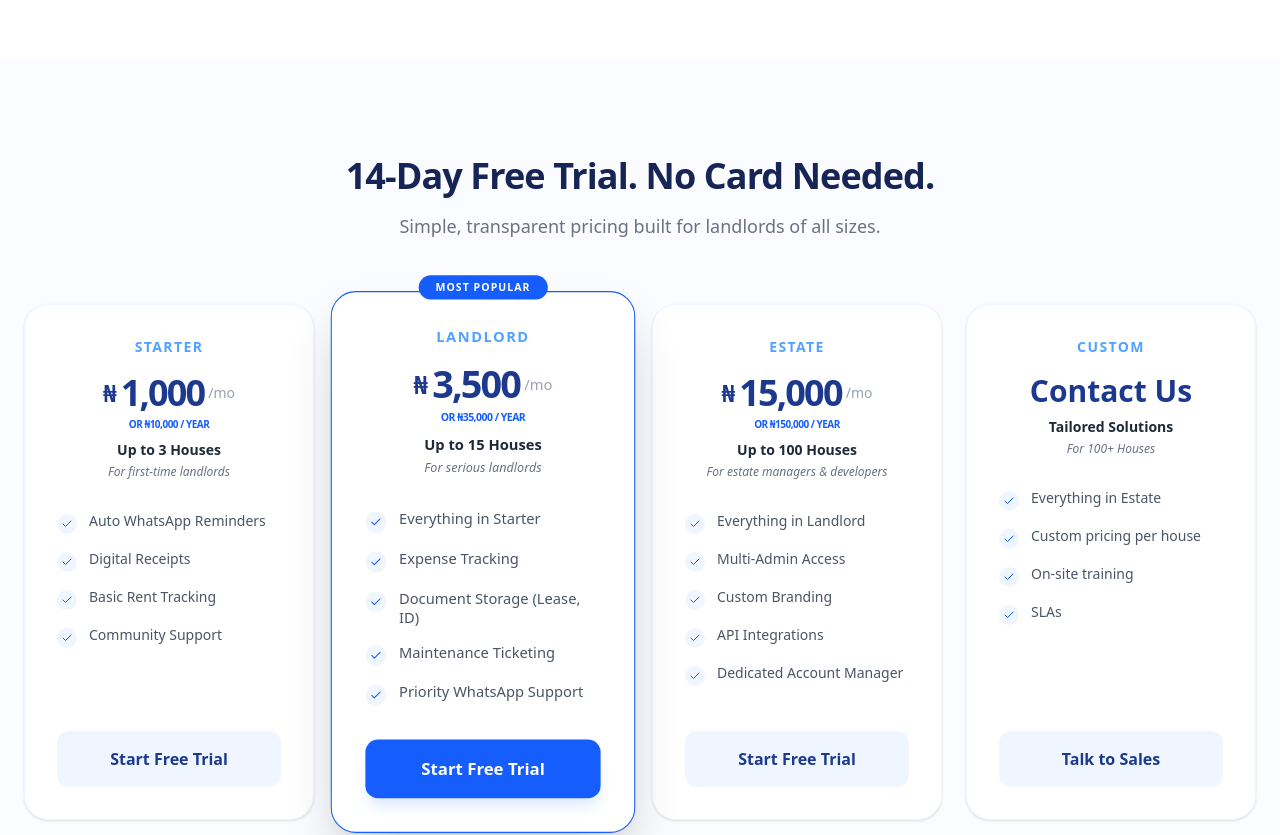
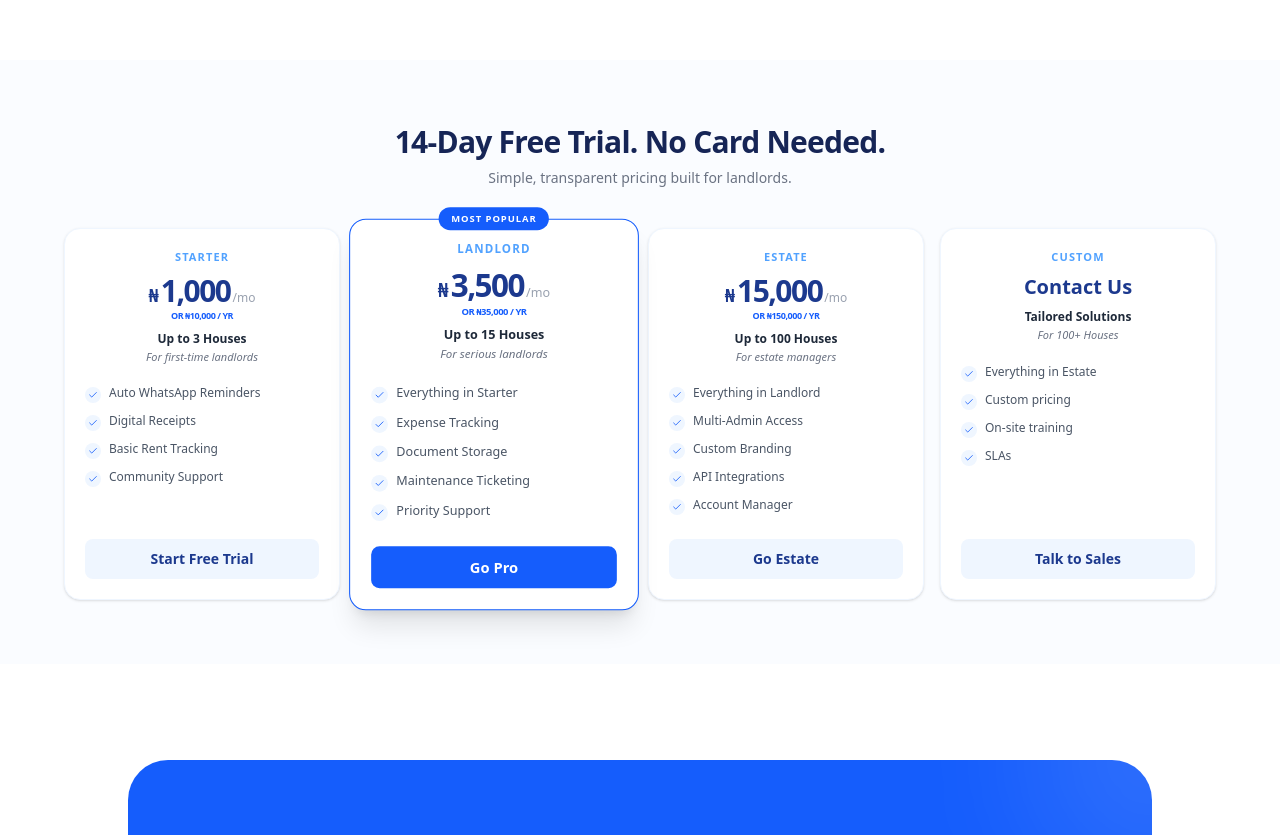
Before and after one commit to mac-101/Payhaus, a React (Vite) app: page /landing in a window 1280 px wide. Shown: the part 2660-3495 px from the top of the page. Built offline with nearby package versions, Linux system fonts and the light colour scheme; no server answers.

Commit message:
finished most of it remaining real transaction

```diff
--- a/src/Pages/Tenant.jsx
+++ b/src/Pages/Tenant.jsx
@@ -307,143 +307,134 @@ const HowItWorks = () => {
 };
 
 
+import { Link } from 'react-router-dom';
+
 const Pricing = () => {
   const plans = [
     {
+      id: 'starter',
       name: 'STARTER',
       price: '1,000',
       yearlyPrice: '10,000',
       description: 'For first-time landlords',
       period: 'Up to 3 Houses',
-      features: [
-        'Auto WhatsApp Reminders',
-        'Digital Receipts',
-        'Basic Rent Tracking',
-        'Community Support'
-      ],
+      features: ['Auto WhatsApp Reminders', 'Digital Receipts', 'Basic Rent Tracking', 'Community Support'],
       cta: 'Start Free Trial',
+      link: '/auth', // Redirect to auth for trial
       popular: false
     },
     {
+      id: 'landlord',
       name: 'LANDLORD',
       price: '3,500',
       yearlyPrice: '35,000',
       description: 'For serious landlords',
       period: 'Up to 15 Houses',
-      features: [
-        'Everything in Starter',
-        'Expense Tracking',
-        'Document Storage (Lease, ID)',
-        'Maintenance Ticketing',
-        'Priority WhatsApp Support'
-      ],
-      cta: 'Start Free Trial',
+      features: ['Everything in Starter', 'Expense Tracking', 'Document Storage', 'Maintenance Ticketing', 'Priority Support'],
+      cta: 'Go Pro',
+      link: '/checkout?plan=landlord', // Redirect to checkout
       popular: true
     },
     {
+      id: 'estate',
       name: 'ESTATE',
       price: '15,000',
       yearlyPrice: '150,000',
-      description: 'For estate managers & developers',
+      description: 'For estate managers',
       period: 'Up to 100 Houses',
-      features: [
-        'Everything in Landlord',
-        'Multi-Admin Access',
-        'Custom Branding',
-        'API Integrations',
-        'Dedicated Account Manager'
-      ],
-      cta: 'Start Free Trial',
+      features: ['Everything in Landlord', 'Multi-Admin Access', 'Custom Branding', 'API Integrations', 'Account Manager'],
+      cta: 'Go Estate',
+      link: '/checkout?plan=estate', // Redirect to checkout
       popular: false
     },
     {
+      id: 'custom',
       name: 'CUSTOM',
       price: 'Custom',
       description: 'For 100+ Houses',
       period: 'Tailored Solutions',
-      features: [
-        'Everything in Estate',
-        'Custom pricing per house',
-        'On-site training',
-        'SLAs'
-      ],
+      features: ['Everything in Estate', 'Custom pricing', 'On-site training', 'SLAs'],
       cta: 'Talk to Sales',
+      link: '/contact', // Redirect to contact
       popular: false,
       isContact: true
     }
   ];
 
   return (
-    <section id="pricing" className="py-24 px-6 bg-blue-50/30">
-      <div className="max-w-7xl mx-auto text-center space-y-4 mb-16">
-        <h2 className="text-4xl font-bold tracking-tight text-blue-950 font-display">
+    <section id="pricing" className="py-16 px-6 bg-blue-50/30">
+      <div className="max-w-3xl mx-auto text-center mb-10">
+        <h2 className="text-3xl font-bold tracking-tight text-blue-950">
           14-Day Free Trial. No Card Needed.
         </h2>
-        <p className="text-gray-500 text-lg">Simple, transparent pricing built for landlords of all sizes.</p>
+        <p className="text-gray-500 text-sm mt-2">Simple, transparent pricing built for landlords.</p>
       </div>
 
-      <div className="max-w-[1400px] mx-auto grid md:grid-cols-2 lg:grid-cols-4 gap-6">
-        {plans.map((p, i) => (
+      <div className="max-w-6xl mx-auto grid md:grid-cols-2 lg:grid-cols-4 gap-4">
+        {plans.map((p) => (
           <div
-            key={i}
-            className={`relative p-8 bg-white rounded-3xl border transition-all duration-300 ${
-              p.popular ? 'border-blue-600 shadow-2xl scale-105 z-10' : 'border-blue-50 shadow-sm hover:shadow-md'
+            key={p.id}
+            className={`relative p-5 bg-white rounded-2xl border transition-all duration-300 ${
+              p.popular ? 'border-blue-600 shadow-xl scale-105 z-10' : 'border-blue-50 shadow-sm'
             } flex flex-col`}
           >
             {p.popular && (
-              <div className="absolute -top-4 left-1/2 -translate-x-1/2 bg-blue-600 text-white text-[10px] font-bold py-1 px-4 rounded-full uppercase tracking-widest">
+              <div className="absolute -top-3 left-1/2 -translate-x-1/2 bg-blue-600 text-white text-[9px] font-bold py-1 px-3 rounded-full uppercase tracking-widest">
                 Most Popular
               </div>
             )}
 
-            <div className="text-center mb-8">
-              <h3 className="text-sm font-bold text-blue-400 tracking-widest uppercase">{p.name}</h3>
-
-              <div className="mt-4 mb-2">
+            <div className="text-center mb-5">
+              <h3 className="text-[11px] font-bold text-blue-400 tracking-widest uppercase">{p.name}</h3>
+              <div className="my-2">
                 {p.isContact ? (
-                  <span className="text-3xl font-bold text-blue-900">Contact Us</span>
+                  <span className="text-xl font-bold text-blue-900">Contact Us</span>
                 ) : (
                   <div className="flex flex-col items-center">
-                    <div className="flex items-center gap-1">
-                      <span className="text-2xl font-bold text-blue-900">₦</span>
-                      <span className="text-4xl font-bold tracking-tighter text-blue-900">{p.price}</span>
-                      <span className="text-sm font-medium text-gray-400">/mo</span>
+                    <div className="flex items-baseline gap-0.5">
+                      <span className="text-lg font-bold text-blue-900">₦</span>
+                      <span className="text-3xl font-bold tracking-tighter text-blue-900">{p.price}</span>
+                      <span className="text-xs font-medium text-gray-400">/mo</span>
                     </div>
-                    <p className="text-[10px] font-bold text-blue-600 mt-1 uppercase tracking-tighter">
-                      or ₦{p.yearlyPrice} / year
+                    <p className="text-[9px] font-bold text-blue-600 uppercase tracking-tighter">
+                      or ₦{p.yearlyPrice} / yr
                     </p>
                   </div>
                 )}
               </div>
-
-              <p className="text-sm font-bold text-gray-800">{p.period}</p>
-              <p className="text-xs font-medium text-gray-500 mt-1 italic">{p.description}</p>
+              <p className="text-xs font-bold text-gray-800">{p.period}</p>
+              <p className="text-[11px] text-gray-500 mt-0.5 italic">{p.description}</p>
             </div>
 
-            <div className="space-y-4 flex-1 mb-8">
+            <div className="space-y-2.5 flex-1 mb-6">
               {p.features.map((f, fi) => (
-                <div key={fi} className="flex items-start gap-3">
-                  <div className="w-5 h-5 bg-blue-50 rounded-full flex items-center justify-center shrink-0 mt-0.5">
-                    <Check className="w-3 h-3 text-blue-600" />
+                <div key={fi} className="flex items-start gap-2">
+                  <div className="w-4 h-4 bg-blue-50 rounded-full flex items-center justify-center shrink-0 mt-0.5">
+                    <Check className="w-2.5 h-2.5 text-blue-600" />
                   </div>
-                  <span className="text-sm text-gray-600 font-medium leading-tight">{f}</span>
+                  <span className="text-[12px] text-gray-600 font-medium leading-tight">{f}</span>
                 </div>
               ))}
             </div>
 
-            <button className={`w-full py-4 rounded-xl font-bold transition-all ${
-              p.popular
-                ? 'bg-blue-600 text-white hover:bg-blue-700 shadow-lg shadow-blue-100'
-                : 'bg-blue-50 text-blue-900 hover:bg-blue-100'
-            }`}>
+            {/* Link component used as the button wrapper */}
+            <Link
+              to={p.link}
+              className={`w-full py-2.5 rounded-lg text-sm font-bold text-center transition-all ${
+                p.popular
+                  ? 'bg-blue-600 text-white hover:bg-blue-700'
+                  : 'bg-blue-50 text-blue-900 hover:bg-blue-100'
+              }`}
+            >
               {p.cta}
-            </button>
+            </Link>
           </div>
         ))}
       </div>
     </section>
   );
 };
+
 
 
 const FinalCTA = () => (
```
